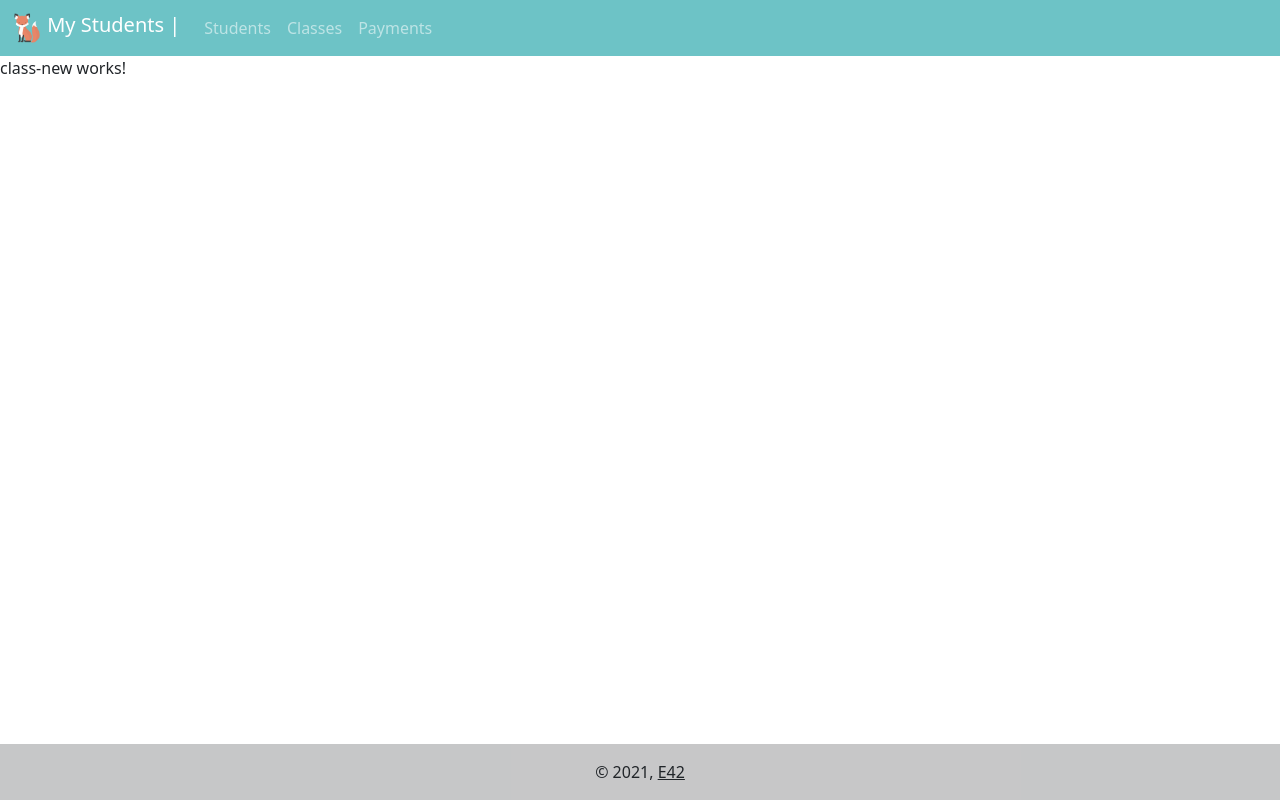
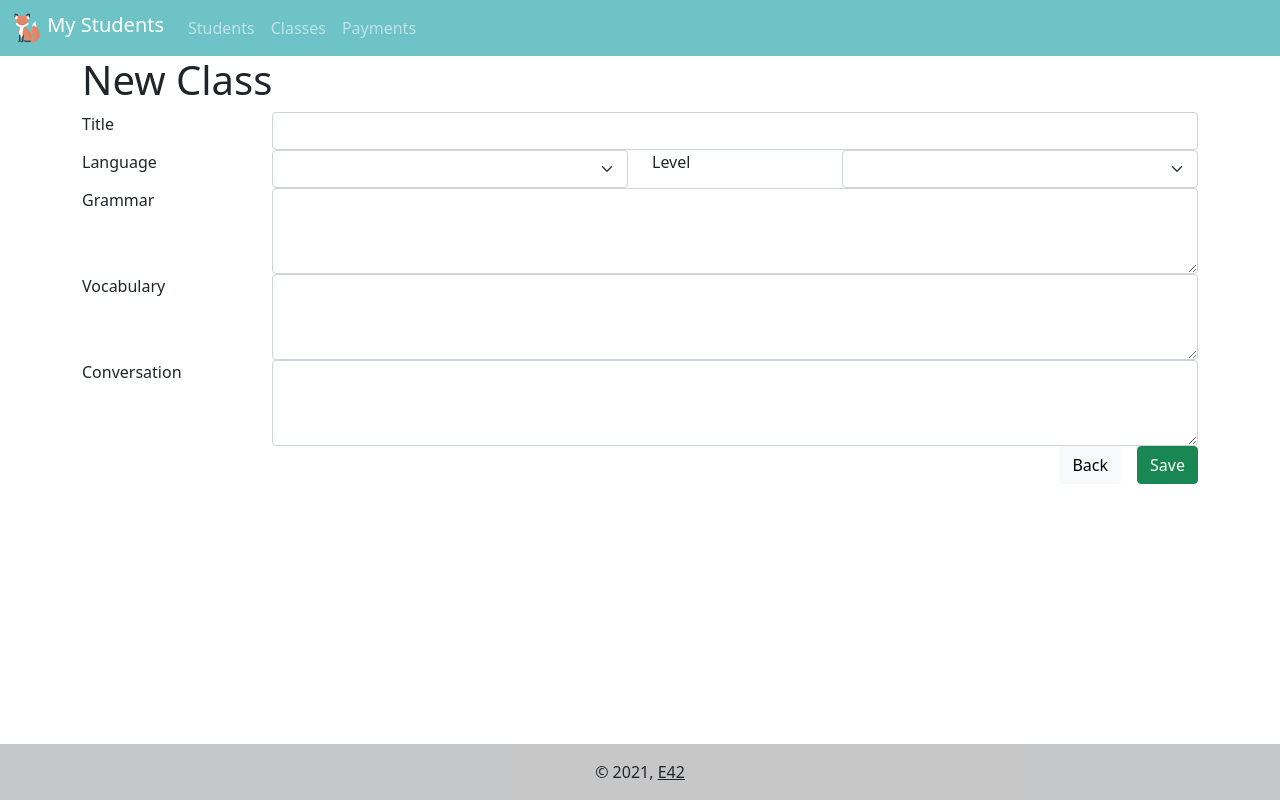
Before and after one commit to danecosta/my-students, an Angular app: page /class/new in a window 1280 px wide. Built offline with nearby package versions, Linux system fonts and the light colour scheme.

Commit message:
Correcao navbar; new class;

```diff
--- a/src/app/components/class/class-list/class-list.component.html
+++ b/src/app/components/class/class-list/class-list.component.html
@@ -8,7 +8,7 @@
             <input type="text" class="form-control" [(ngModel)]="filter" placeholder="Title" />
         </div>
         <div class="col">
-            <button class="btn btn-outline-success" (click)="filterClasses()">Filter</button> &nbsp;
+            <button class="btn btn-outline-success me-md-2" (click)="filterClasses()">Filter</button>
             <button class="btn btn-outline-info" routerLink="/class/new">New</button>
         </div>
     </div>
--- a/src/app/components/class/class-new/class-new.component.html
+++ b/src/app/components/class/class-new/class-new.component.html
@@ -1 +1,72 @@
-<p>class-new works!</p>
+<div class="container">
+    <div class="row">
+        <h1>{{title}} Class</h1>
+    </div>
+    <form id="formClass">
+        <div class="row">
+            <div class="col-md-2">
+                <label for="title">Title</label>
+            </div>
+            <div class="col-md-10">
+                <input id="title" name="title" type="text" class="form-control" [(ngModel)]="class.title">
+            </div>
+        </div>
+
+        <div class="row">
+            <div class="col-md-2">
+                <label for="lang">Language</label>
+            </div>
+            <div class="col-md-4">
+                <select class="form-select" name="language" id="lang" [(ngModel)]="class.language">
+                    <option selected>Select</option>
+                    <option value="EN">English</option>
+                    <option value="FR">French</option>
+                </select>
+            </div>
+            <div class="col-md-2">
+                <label for="level">Level</label>
+            </div>
+            <div class="col-md-4">
+                <select class="form-select" name="level" id="level" [(ngModel)]="class.level">
+                    <option selected>Select</option>
+                    <option value="C">Children</option>
+                    <option value="B">Basic</option>
+                    <option value="A">Advanced</option>
+                </select>
+            </div>
+        </div>
+
+        <div class="row">
+            <div class="col-md-2">
+                <label for="grammar">Grammar</label>
+            </div>
+            <div class="col-md-10">
+                <textarea id="grammar" name="grammar" type="text" class="form-control" rows="3"
+                    [(ngModel)]="class.grammar"></textarea>
+            </div>
+        </div>
+        <div class="row">
+            <div class="col-md-2">
+                <label for="vocabulary">Vocabulary</label>
+            </div>
+            <div class="col-md-10">
+                <textarea id="vocabulary" name="vocabulary" type="text" class="form-control" rows="3"
+                    [(ngModel)]="class.vocabulary"></textarea>
+            </div>
+        </div>
+        <div class="row">
+            <div class="col-md-2">
+                <label for="conversation">Conversation</label>
+            </div>
+            <div class="col-md-10">
+                <textarea id="conversation" name="conversation" type="text" class="form-control" rows="3"
+                    [(ngModel)]="class.conversation"></textarea>
+            </div>
+        </div>
+
+        <div class="d-grid gap-2 d-md-flex justify-content-md-end">
+            <button type="button" class="btn btn-light me-md-2" routerLink="/class/all">Back</button>
+            <button type="submit" class="btn btn-success" (click)="saveClass()">Save</button>
+        </div>
+    </form>
+</div>
--- a/src/app/components/class/class-new/class-new.component.ts
+++ b/src/app/components/class/class-new/class-new.component.ts
@@ -1,5 +1,6 @@
 import { Component, OnInit } from '@angular/core';
 import { ActivatedRoute } from '@angular/router';
+import { Class } from '../models/class.model';
 
 @Component({
   selector: 'app-class-new',
@@ -10,13 +11,27 @@ export class ClassNewComponent implements OnInit {
 
   classId = '';
   title = 'New';
+  class = new Class();
 
   constructor(private activatedRoute: ActivatedRoute) { }
 
   ngOnInit() {
     this.classId = this.activatedRoute.snapshot.paramMap.get('id');
-    if (this.classId)
+    if (this.classId) {
       this.title = "Update";
+      this.getClassById();
+    }
   }
 
+  getClassById(): void {
+    let classes: Class[] = [
+      { id: 'ca154c82-e7bb-4d91-a43b-a2ea65d5ae17', title: 'Family and Numbers', language: 'EN', level: 'B', conversation: '', grammar: '', vocabulary: '' },
+      { id: '9f9ac777-98a4-4b78-92ad-82d34a5ac06c', title: 'Irregular Verbs', language: 'EN', level: 'A', conversation: '', grammar: '', vocabulary: '' }
+    ];
+
+    this.class = classes.filter(x => x.id == this.classId)[0];
+  }
+
+  saveClass(): void { }
+
 }
--- a/src/app/components/shared/header/header.component.html
+++ b/src/app/components/shared/header/header.component.html
@@ -3,9 +3,9 @@
 
         <a class="navbar-brand mb-0 h1" href="#">
             <img src="../../../../assets/logo-raposa.png" width="30" height="30" class="d-inline-block align-top"
-                alt=""> My Students |
+                alt=""> My Students
         </a>
-        <button class="navbar-toggler" type="button" data-toggle="collapse" data-target="#navbarTogglerDemo02"
+        <button class="navbar-toggler" type="button" data-bs-toggle="collapse" data-bs-target="#navbarTogglerDemo02"
             aria-controls="navbarTogglerDemo02" aria-expanded="false" aria-label="Toggle navigation">
             <span class="navbar-toggler-icon"></span>
         </button>
--- a/src/app/components/student/student-list/student-list.component.html
+++ b/src/app/components/student/student-list/student-list.component.html
@@ -5,10 +5,10 @@
 
     <div class="row">
         <div class="col-md-6">
-            <input type="text" class="form-control" [(ngModel)]="filter" placeholder="Name"/>
+            <input type="text" class="form-control" [(ngModel)]="filter" placeholder="Name" />
         </div>
         <div class="col-md-6">
-            <button class="btn btn-outline-success" (click)="filterStudents()">Filter</button> &nbsp;
+            <button class="btn btn-outline-success me-md-2" (click)="filterStudents()">Filter</button>
             <button class="btn btn-outline-info" routerLink="/student/new">New</button>
         </div>
     </div>
@@ -19,13 +19,15 @@
         <thead>
             <tr>
                 <th>Name</th>
-                <th>Age</th>
+                <th>Email</th>
+                <th>Whatsapp</th>
             </tr>
         </thead>
         <tbody>
             <tr *ngFor="let std of students" (click)="edit(std.id)">
                 <td>{{std.name}}</td>
-                <td>{{std.age}}</td>
+                <td>{{std.email}}</td>
+                <td>{{std.whatsapp}}</td>
             </tr>
         </tbody>
     </table>
--- a/src/app/components/student/student-list/student-list.component.ts
+++ b/src/app/components/student/student-list/student-list.component.ts
@@ -11,8 +11,8 @@ export class StudentListComponent implements OnInit {
 
   filter: string;
   students: Student[] = [
-    { id: '0bc5deb3-629e-4a6f-a62e-804eab638dd7', name: 'Daniela', age: 28, email: 'daniccosta92@gmail.com', language: 'EN', level: 'A', firstClass: new Date(), notes: 'Best student', whatsapp: '+5532991339194' },
-    { id: '950084dc-692a-4cef-a9f4-d27c67557865', name: 'Iandra', age: 25, email: '', language: 'FR', level: 'A', firstClass: new Date(), notes: '', whatsapp: '' },
+    { id: '0bc5deb3-629e-4a6f-a62e-804eab638dd7', name: 'Daniela', age: 28, email: 'daniccosta92@gmail.com', language: 'EN', level: 'A', firstClass: new Date(), notes: 'Best student', whatsapp: '+55 (32) 99133-9194' },
+    { id: '950084dc-692a-4cef-a9f4-d27c67557865', name: 'Iandra', age: 25, email: 'iandralumarques@gmail.com', language: 'FR', level: 'A', firstClass: new Date(), notes: '', whatsapp: '+55 (32) 99132-3934' },
   ];
   studentsBkp = Object.assign(this.students);
 
--- a/src/app/components/student/student-new/student-new.component.html
+++ b/src/app/components/student/student-new/student-new.component.html
@@ -7,7 +7,7 @@
             <div class="col-md-2">
                 <label for="name">Name</label>
             </div>
-            <div class="col-md-6">
+            <div class="col-md-10">
                 <input id="name" name="name" type="text" class="form-control" [(ngModel)]="student.name">
             </div>
         </div>
@@ -15,7 +15,7 @@
             <div class="col-md-2">
                 <label for="email">E-mail</label>
             </div>
-            <div class="col-md-6">
+            <div class="col-md-10">
                 <input id="email" name="email" type="text" class="form-control" [(ngModel)]="student.email">
             </div>
         </div>
@@ -23,22 +23,21 @@
             <div class="col-md-2">
                 <label for="whatsapp">Whatsapp</label>
             </div>
-            <div class="col-md-2">
+            <div class="col-md-4">
                 <input id="whatsapp" name="whatsapp" type="text" class="form-control" [(ngModel)]="student.whatsapp">
             </div>
             <div class="col-md-2">
-                <label for="firstClass">First Class</label>
+                <label for="age">Age</label>
             </div>
-            <div class="col-md-2">
-                <input id="firstClass" name="firstClass" type="date" class="form-control"
-                    [(ngModel)]="student.firstClass">
+            <div class="col-md-4">
+                <input id="age" name="age" type="text" class="form-control" [(ngModel)]="student.age">
             </div>
         </div>
         <div class="row">
             <div class="col-md-2">
                 <label for="lang">Language</label>
             </div>
-            <div class="col-md-2">
+            <div class="col-md-4">
                 <select class="form-select" name="language" id="lang" [(ngModel)]="student.language">
                     <option selected>Select</option>
                     <option value="EN">English</option>
@@ -48,7 +47,7 @@
             <div class="col-md-2">
                 <label for="level">Level</label>
             </div>
-            <div class="col-md-2">
+            <div class="col-md-4">
                 <select class="form-select" name="level" id="level" [(ngModel)]="student.level">
                     <option selected>Select</option>
                     <option value="C">Children</option>
@@ -59,26 +58,16 @@
         </div>
         <div class="row">
             <div class="col-md-2">
-                <label for="age">Age</label>
-            </div>
-            <div class="col-md-2">
-                <input id="age" name="age" type="text" class="form-control" [(ngModel)]="student.age">
-            </div>
-        </div>
-        <div class="row">
-            <div class="col-md-2">
                 <label for="notes">Notes</label>
             </div>
-            <div class="col-md-6">
+            <div class="col-md-10">
                 <textarea id="notes" name="notes" type="text" class="form-control" rows="3"
                     [(ngModel)]="student.notes"></textarea>
             </div>
         </div>
-        <div class="row">
-            <div class="col-md-8">
-                <button type="button" class="btn btn-light" routerLink="/student/all">Back</button>
-                <button type="submit" class="btn btn-success" (click)="saveStudent()">Save</button>
-            </div>
+        <div class="d-grid gap-2 d-md-flex justify-content-md-end">
+            <button type="button" class="btn btn-light me-md-2" routerLink="/student/all">Back</button>
+            <button type="submit" class="btn btn-success" (click)="saveStudent()">Save</button>
         </div>
     </form>
 </div>
--- a/src/app/components/student/student-new/student-new.component.ts
+++ b/src/app/components/student/student-new/student-new.component.ts
@@ -25,8 +25,8 @@ export class StudentNewComponent implements OnInit {
 
   getStudentById(): void {
     let students: Student[] = [
-      { id: '0bc5deb3-629e-4a6f-a62e-804eab638dd7', name: 'Daniela', age: 28, email: 'daniccosta92@gmail.com', language: 'EN', level: 'A', firstClass: new Date(), notes: 'Best student', whatsapp: '+5532991339194' },
-      { id: '950084dc-692a-4cef-a9f4-d27c67557865', name: 'Iandra', age: 25, email: '', language: 'FR', level: 'A', firstClass: new Date(), notes: '', whatsapp: '' },
+      { id: '0bc5deb3-629e-4a6f-a62e-804eab638dd7', name: 'Daniela', age: 28, email: 'daniccosta92@gmail.com', language: 'EN', level: 'A', firstClass: new Date(), notes: 'Best student', whatsapp: '+55 (32) 99133-9194' },
+      { id: '950084dc-692a-4cef-a9f4-d27c67557865', name: 'Iandra', age: 25, email: 'iandralumarques@gmail.com', language: 'FR', level: 'A', firstClass: new Date(), notes: '', whatsapp: '+55 (32) 99132-3934' },
     ];
 
     this.student = students.filter(x => x.id == this.studentId)[0];
```
